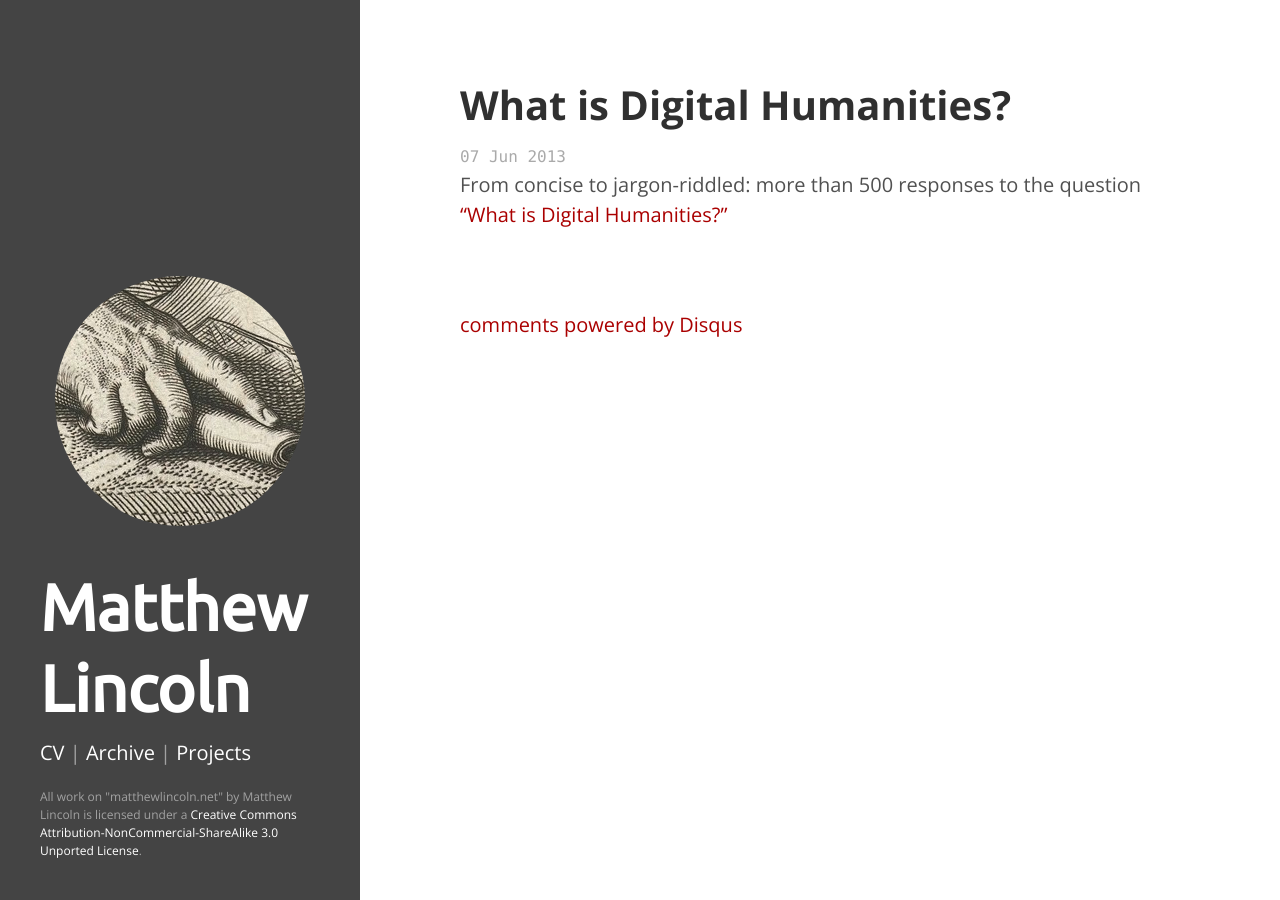
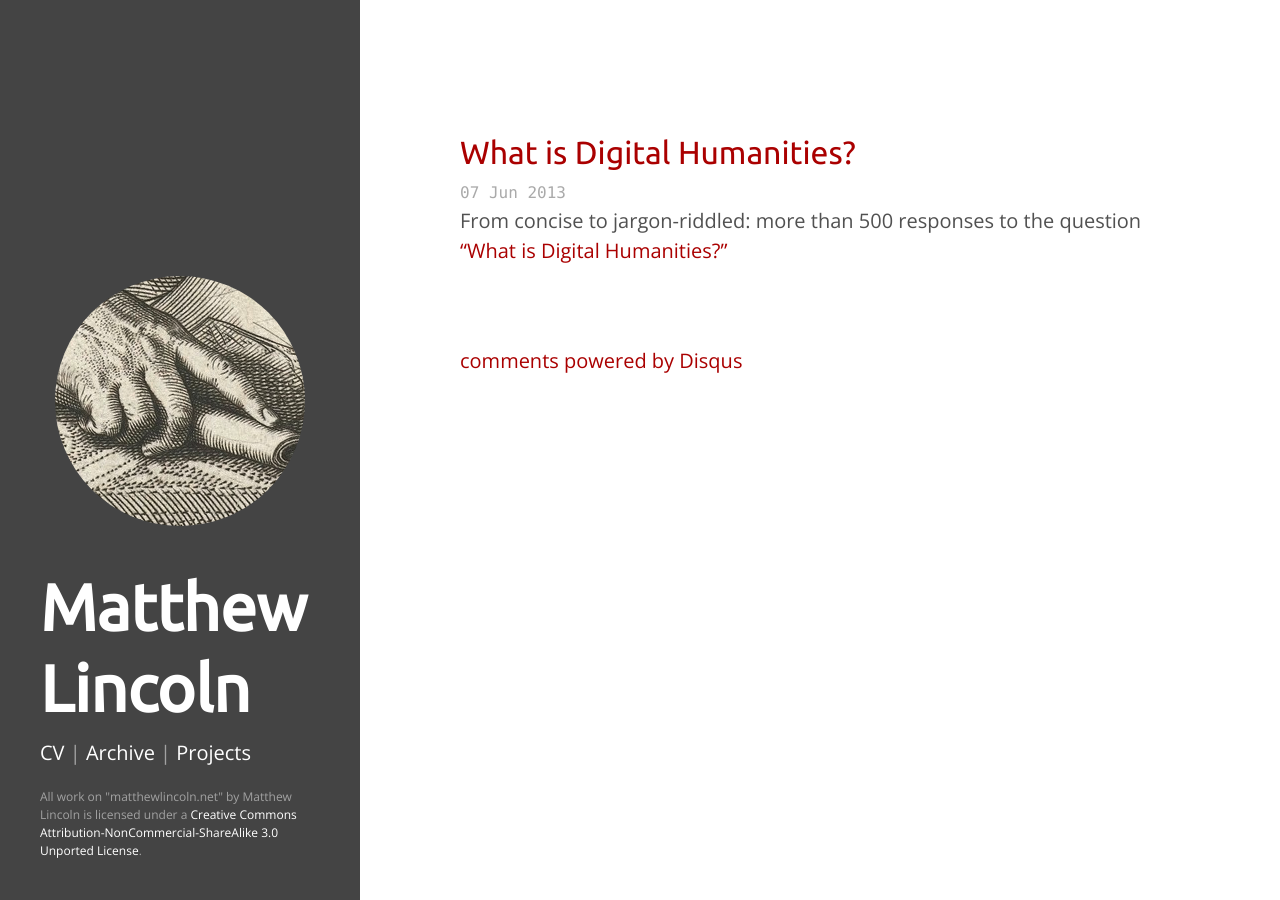
Before and after one commit to mdlincoln/mdlincoln.github.io, a Jekyll site: the page built from _posts/2013-06-07-what-is-digital-humanities.markdown, in a window 1280 px wide. Built offline with Jekyll 4.4.1, drawn with Linux system fonts in a browser that asks for light colours; comment, search, counter and statistics services are not loaded.

Commit message:
Fix post titles

```diff
--- a/assets/css/poole.css
+++ b/assets/css/poole.css
@@ -331,7 +331,13 @@ tbody tr:nth-child(odd) th {
 }
 .page-title,
 .post-title {
-  margin-top: 0;
+  font-size: 160%;
+  line-height: 1.5em;
+  font-family: "Ubuntu";
+  margin: 1.5em 0 0 0;
+  color: #a00;
+  text-align: left;
+  font-weight: lighter;
 }
 
 /* Meta data line below post title */
```
